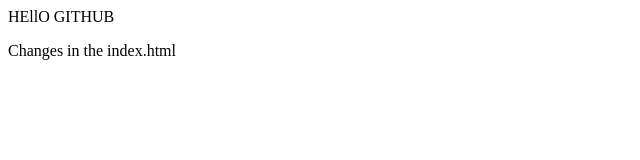
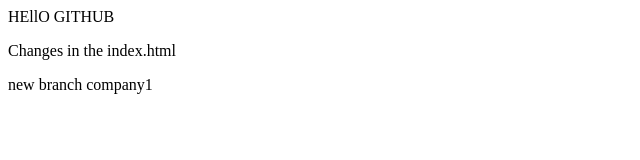
Before and after one commit to Mathangi-Tharun/Myproject-demo, a plain HTML site: page index.html in a window 1280 px wide. Shown: the whole page, without its empty margins (0-640 px from the left). Drawn offline with Linux system fonts and the light colour scheme.

Commit message:
add new branch

```diff
--- a/index.html
+++ b/index.html
@@ -1,2 +1,3 @@
 <p>HEllO GITHUB</p>
 <p> Changes in the index.html </p>
+<p> new branch company1 </p>
```
